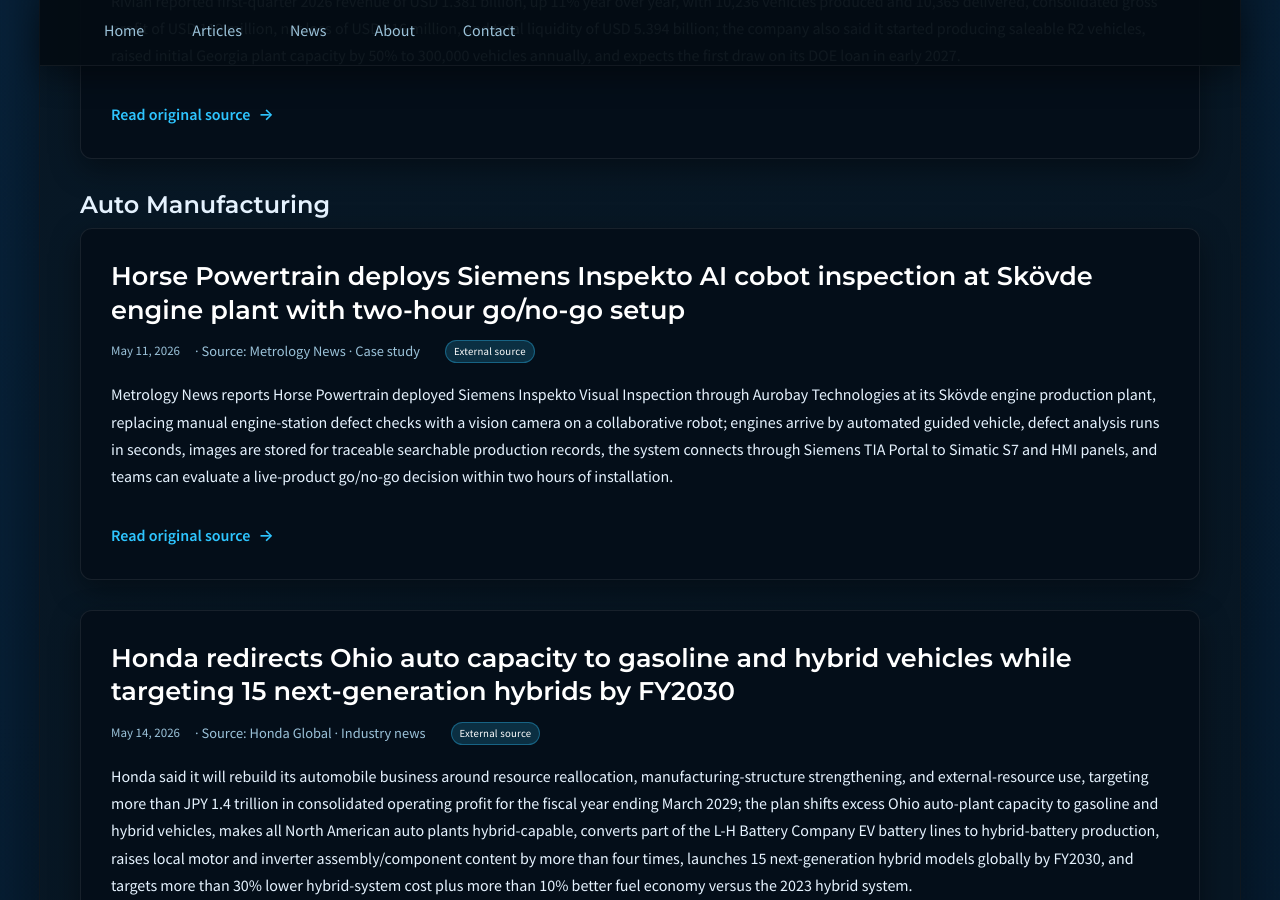
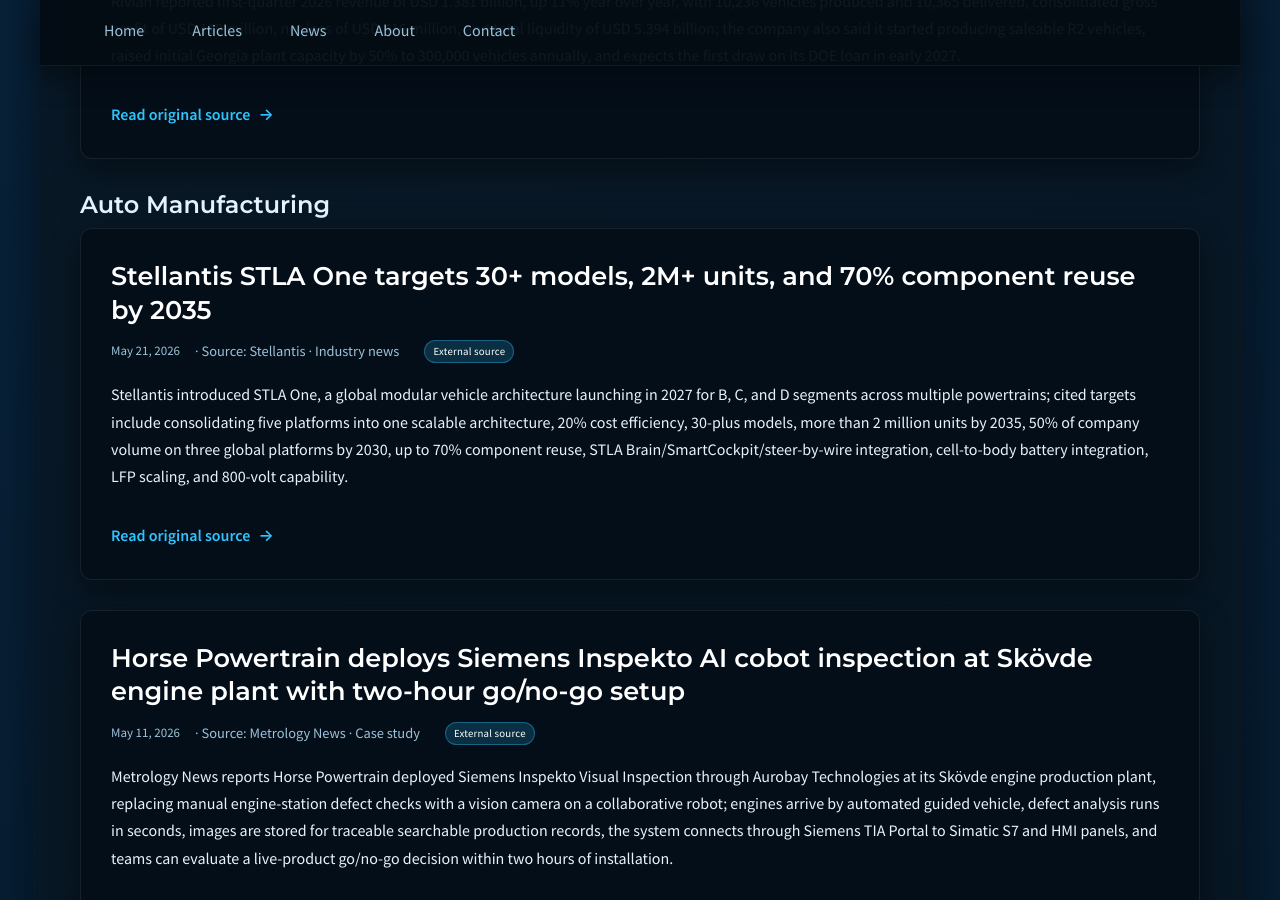
Before and after one commit to JohnForeman/MetrologyCentral, a Jekyll site: the page built from news.md, in a window 1280 px wide and 900 px high, scrolled down 2754 px. Built offline with Jekyll 4.4.1, drawn with Linux system fonts in a browser that asks for light colours.

Commit message:
Add Stellantis STLA One manufacturing news

```diff
--- a/_data/news.yml
+++ b/_data/news.yml
@@ -41,6 +41,19 @@
     minutes while making repeatable shopfloor operation less dependent on specialist
     fit-testing experience.
   url: https://metrology.news/bowers-group-enhances-bore-gauge-production-with-automated-vision-metrology/
+- date: '2026-05-21'
+  title: Stellantis STLA One targets 30+ models, 2M+ units, and 70% component reuse
+    by 2035
+  source: Stellantis
+  sector: auto_manufacturing
+  kind: industry_news
+  summary: Stellantis introduced STLA One, a global modular vehicle architecture launching
+    in 2027 for B, C, and D segments across multiple powertrains; cited targets include
+    consolidating five platforms into one scalable architecture, 20% cost efficiency,
+    30-plus models, more than 2 million units by 2035, 50% of company volume on three
+    global platforms by 2030, up to 70% component reuse, STLA Brain/SmartCockpit/steer-by-wire
+    integration, cell-to-body battery integration, LFP scaling, and 800-volt capability.
+  url: https://www.stellantis.com/en/news/press-releases/2026/may/stellantis-unveils-stla-one-global-modular-vehicle-architecture
 - date: '2026-05-19'
   title: GelSight Mobile 4.4 adds guided calibration, offset statistics, and stacked
     routines for production surface inspection
```
